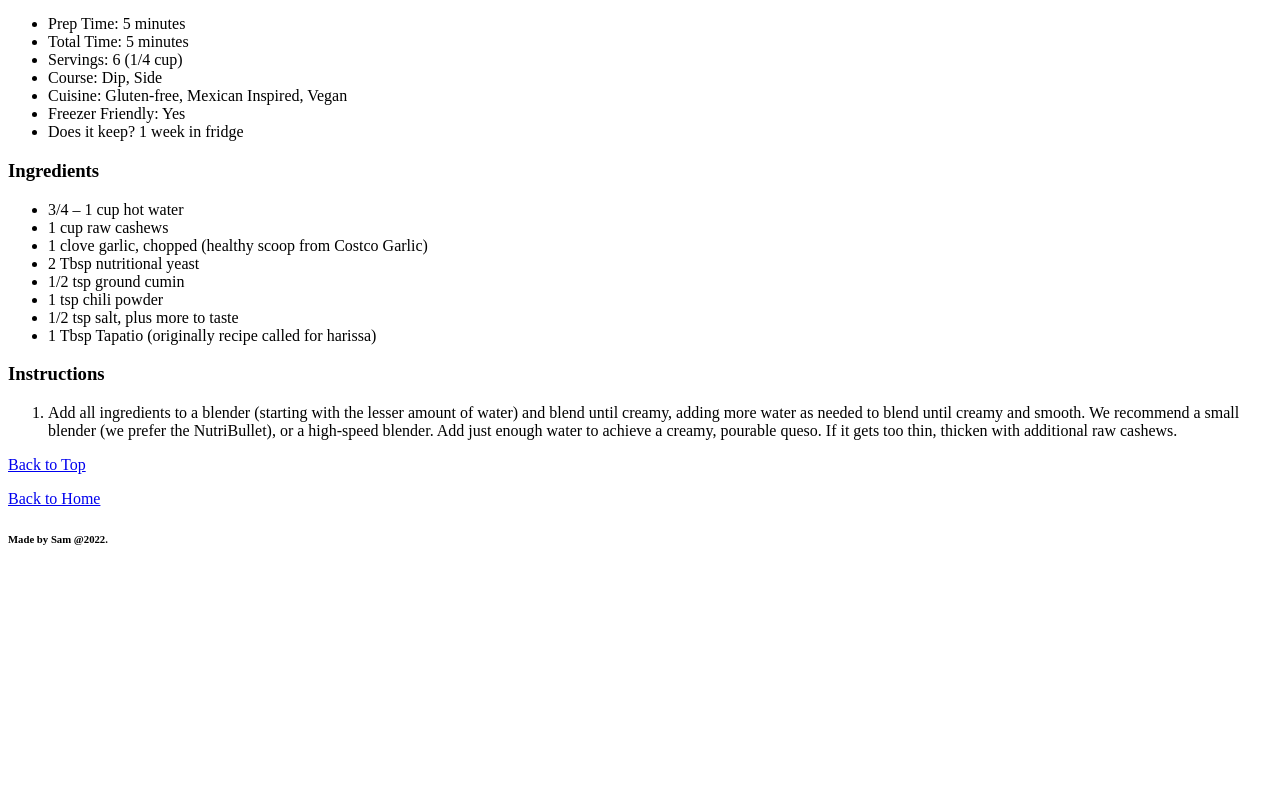
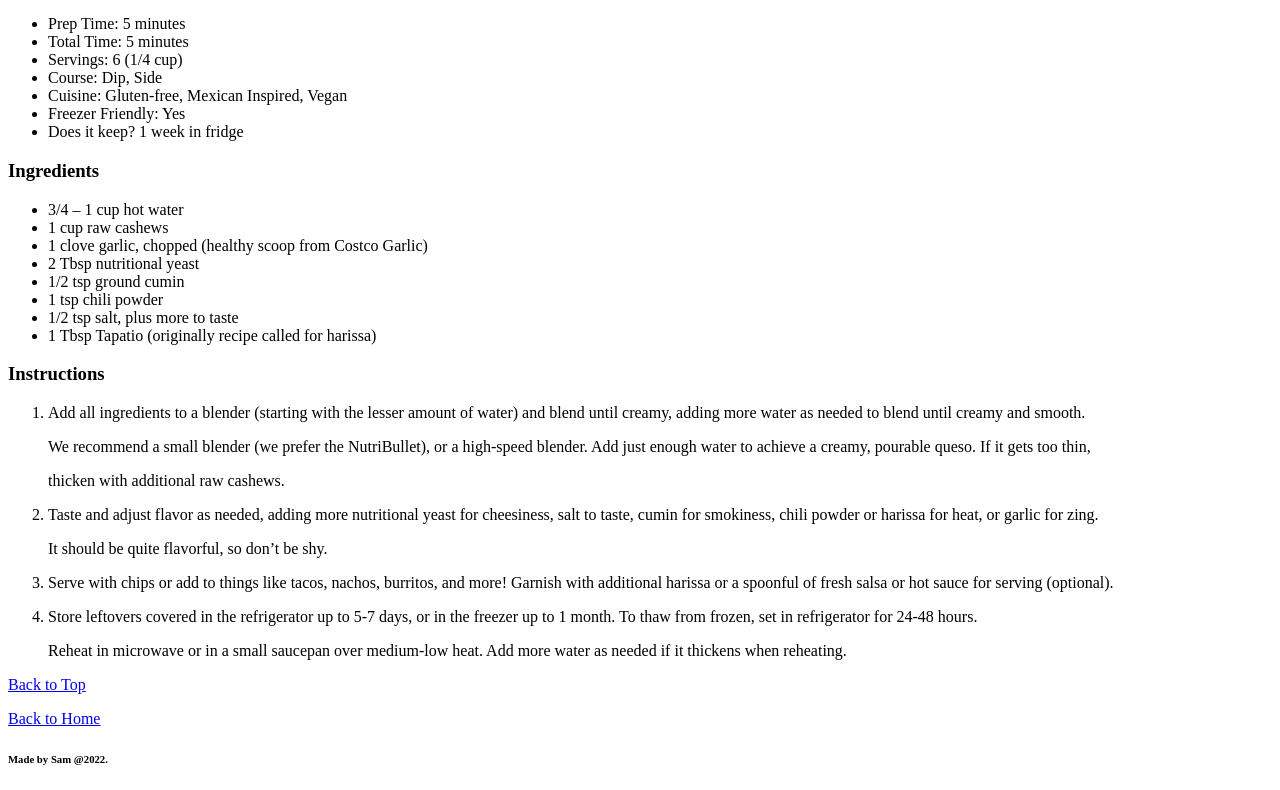
Before and after one commit to sammyb1rd/odin-recipes, a plain HTML site: page recipes/five-minute-queso.html in a window 1280 px wide. Shown: the part 2461-3251 px from the top of the page. Before the commit the page ends 3031 px from the top, so only its background shows below. Drawn offline with Linux system fonts and the light colour scheme.

Commit message:
modified recipes/.

```diff
--- a/recipes/five-minute-queso.html
+++ b/recipes/five-minute-queso.html
@@ -48,11 +48,14 @@
          <p></p>
     <h3>Instructions</h3>
     <ol>
-        <li>Add all ingredients to a blender (starting with the lesser amount of water) and blend until creamy, adding more water as needed to blend until creamy and smooth. We recommend a small blender (we prefer the NutriBullet), or a high-speed blender. Add just enough water to achieve a creamy, pourable queso. If it gets too thin, thicken with additional raw cashews.</li>
-
-
-
-
+        <li><p>Add all ingredients to a blender (starting with the lesser amount of water) and blend until creamy, adding more water as needed to blend until creamy and smooth. </p>
+            <p>We recommend a small blender (we prefer the NutriBullet), or a high-speed blender. Add just enough water to achieve a creamy, pourable queso. If it gets too thin,</p>
+            <p>thicken with additional raw cashews.</p></li>
+        <li><p>Taste and adjust flavor as needed, adding more nutritional yeast for cheesiness, salt to taste, cumin for smokiness, chili powder or harissa for heat, or garlic for zing.</p>
+            <p> It should be quite flavorful, so don’t be shy.</p></li>
+        <li><p>Serve with chips or add to things like tacos, nachos, burritos, and more! Garnish with additional harissa or a spoonful of fresh salsa or hot sauce for serving (optional). </p></li>
+        <li><p>Store leftovers covered in the refrigerator up to 5-7 days, or in the freezer up to 1 month. To thaw from frozen, set in refrigerator for 24-48 hours. </p>
+            <p>Reheat in microwave or in a small saucepan over medium-low heat. Add more water as needed if it thickens when reheating.</p></li>
     </ol>
 
     <p></p>
```
Also changed, not shown: recipes/spicy-peanut-pasta.html (+31 -0 lines), recipes/vegan-mac-n-cheese.html (+31 -0 lines).
